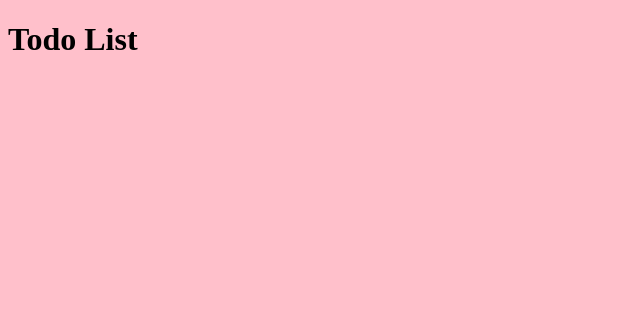
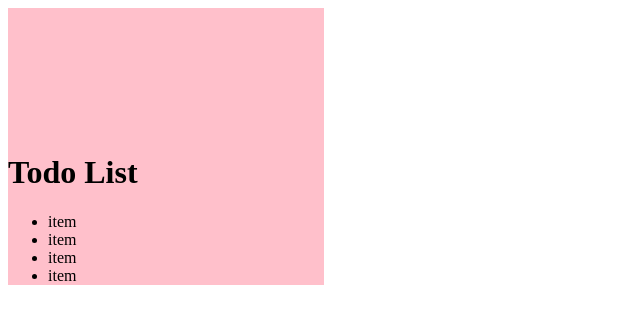
Before and after one commit to BilboAndYoda/todolist, a plain HTML site: page index.html in a window 1280 px wide. Shown: the whole page, without its empty margins (0-640 px from the left). Drawn offline with nearby package versions, Linux system fonts and the light colour scheme.

Commit message:
setup html structure

```diff
--- a/assets/css/style.css
+++ b/assets/css/style.css
@@ -1,3 +1,6 @@
-body {
+#list {
+	max-width: 25%;
+	position: center;
+	padding-top: 125px;
 	background-color: pink;
 }
--- a/index.html
+++ b/index.html
@@ -6,7 +6,15 @@
 </head>
 <body>
 
-	<h1>Todo List</h1>
+	<div id="list">
+		<h1>Todo List</h1>
+		<ul>
+			<li>item</li>
+			<li>item</li>
+			<li>item</li>
+			<li>item</li>
+		</ul>
+	</div>
 
 <script src="https://code.jquery.com/jquery-3.2.1.min.js" integrity="sha256-hwg4gsxgFZhOsEEamdOYGBf13FyQuiTwlAQgxVSNgt4=" crossorigin="anonymous"></script>
 <script type="text/javascript" src="assets/js/index.js"></script>
```
